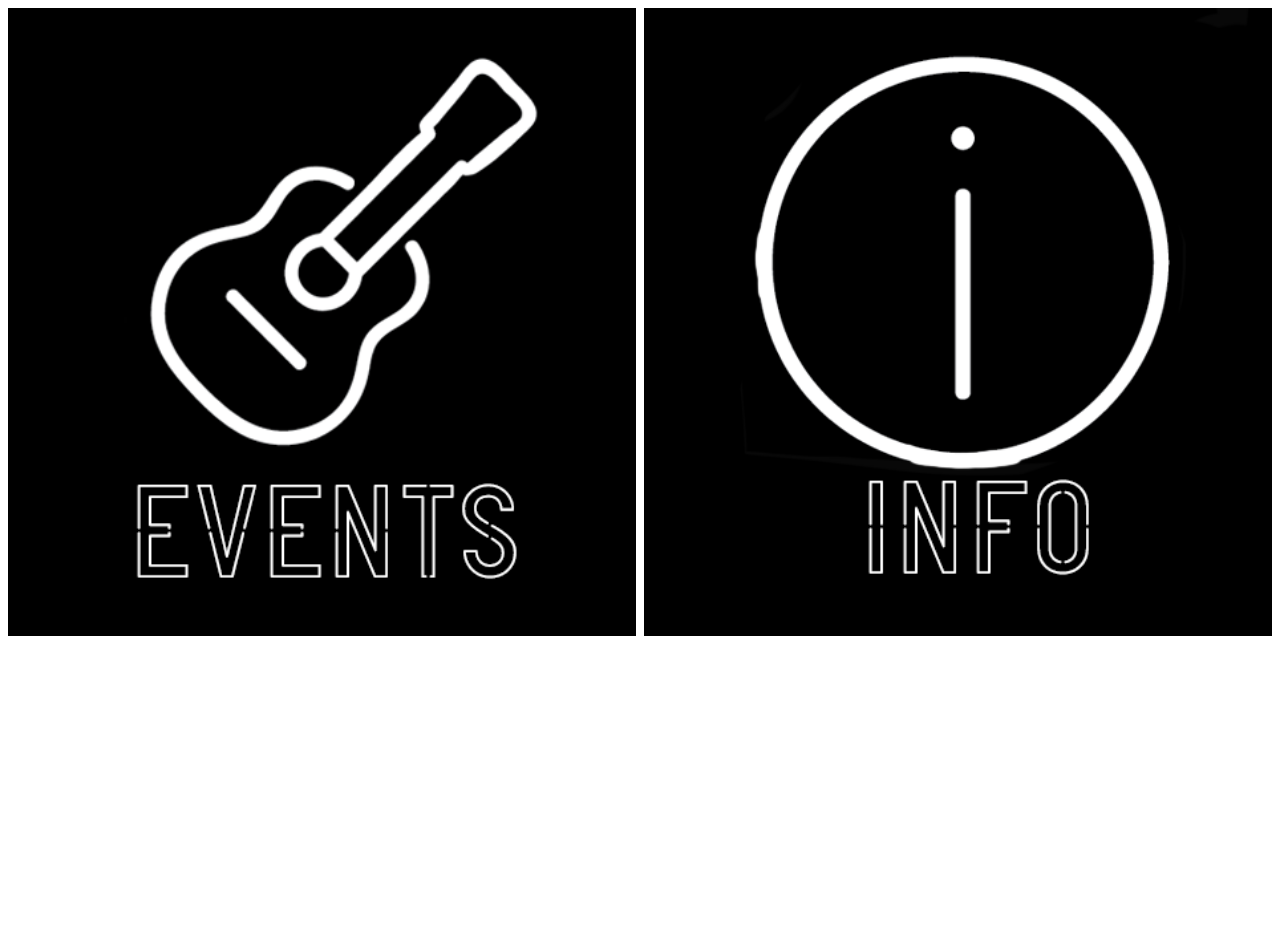
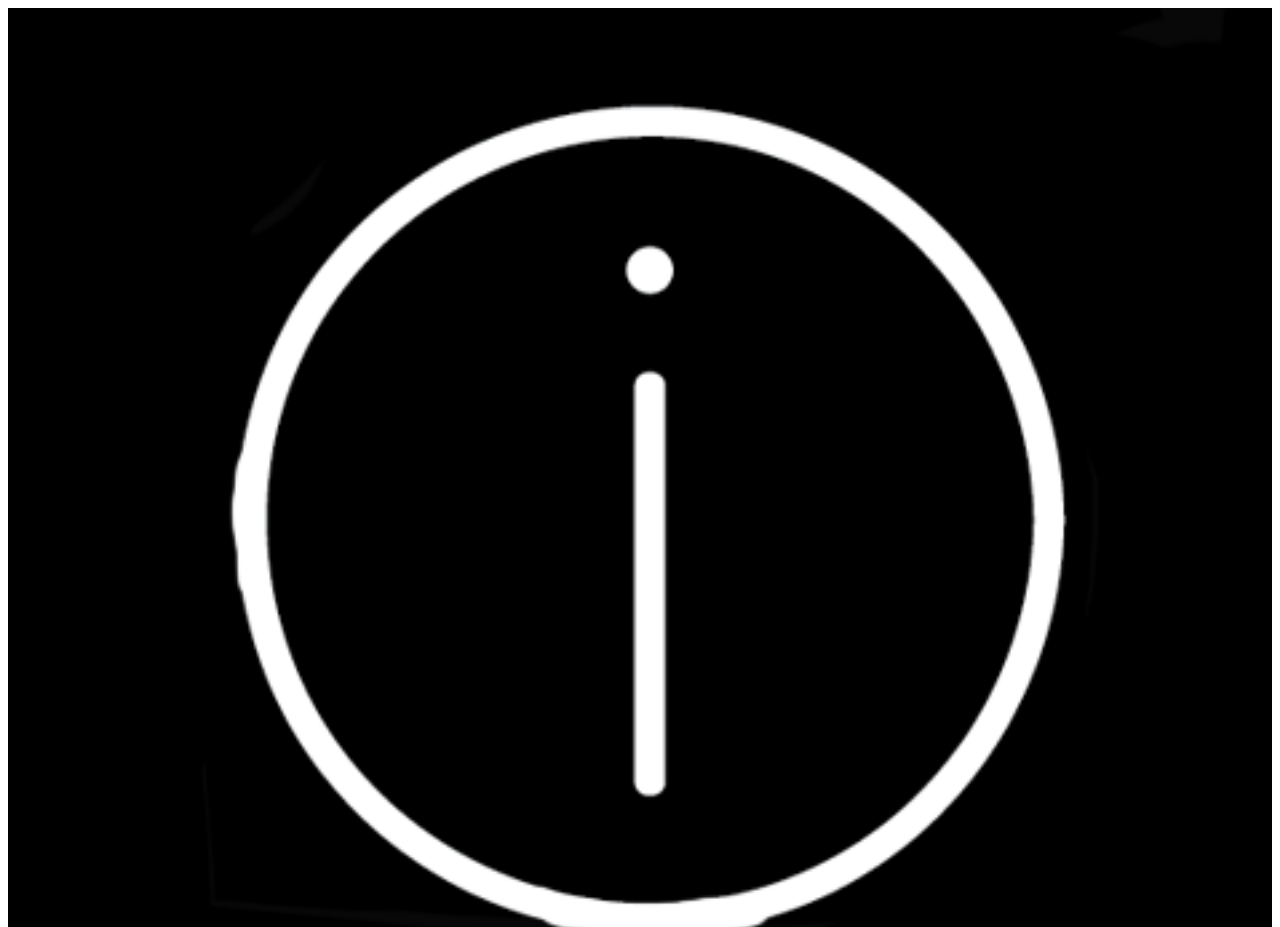
Before and after one commit to mort536a/husetwebapp, a plain HTML site: page index2.html in a window 1280 px wide. Shown: the top 927 px of the page. Before the commit the page ends 800 px from the top, so only its background shows below. Drawn offline with Linux system fonts and the light colour scheme.

Commit message:
css opdatering

```diff
--- a/style.css
+++ b/style.css
@@ -1,21 +1,14 @@
 #container {
     display: grid;
-    grid-template-columns: 1fr 1fr;
-    grid-template-rows: 1fr;
-    grid-column-gap: 8px;
+    grid-template: 1fr 1fr/1fr;
+    grid: 2/1 grid-column-gap: 8px;
     grid-row-gap: 4px;
 }
 
 #box1 {
-    grid-column-start: 1;
-    grid-column-end: 2;
-    grid-row-start: 1;
-    grid-row-end: 2;
+    grid-area: 2/1/2/1;
 }
 
 #box2 {
-    grid-column-start: 2;
-    grid-column-end: 3;
-    grid-row-start: 1;
-    grid-row-end: 2;
+    grid-area: 1/1/1/1;
 }
```
